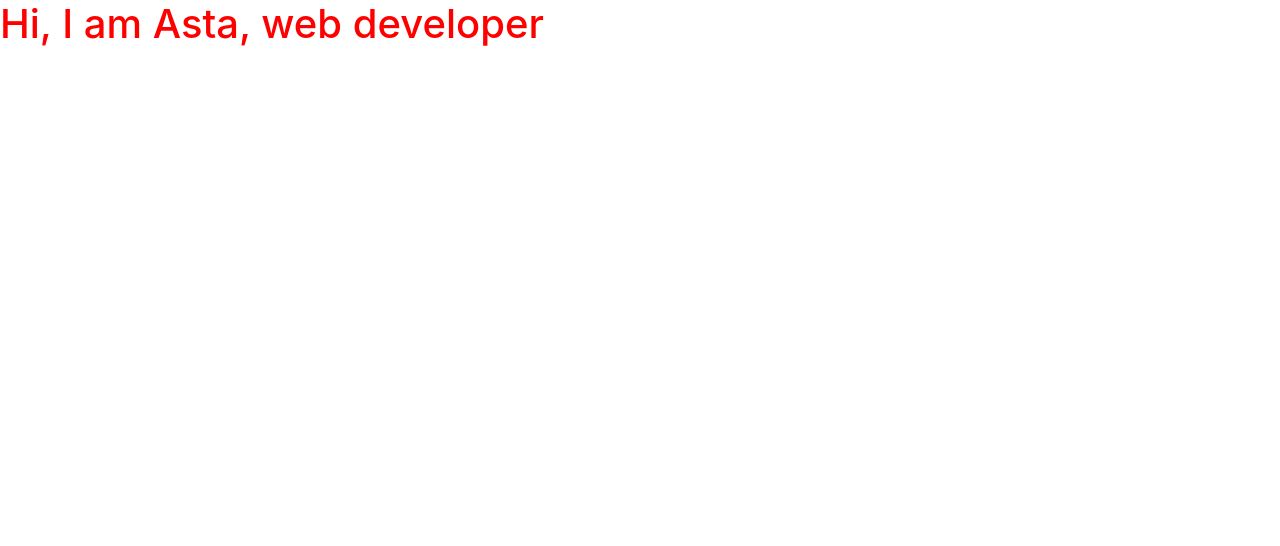
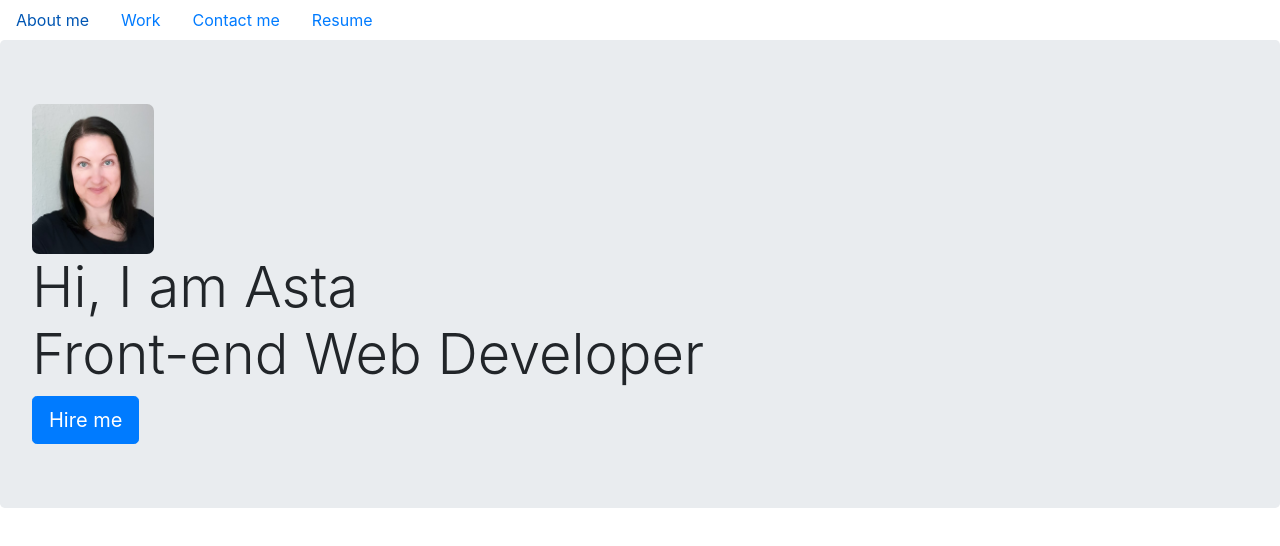
Before and after one commit to AstaRem/bootstrap4-portfolio, a plain HTML site: page index.html in a window 1280 px wide. Drawn offline with nearby package versions, Linux system fonts and the light colour scheme.

Commit message:
added nav and jumbotron sections

```diff
--- a/css/style.css
+++ b/css/style.css
@@ -1,3 +1,10 @@
-body {
-    color: red;
+img{
+    width: 100%;
 }
+
+
+/* jumbotron */
+.profile-photo-container img {
+    width: 10%;
+    border-radius: 7px;
+}
--- a/index.html
+++ b/index.html
@@ -11,7 +11,39 @@
     <title>Bootstrap4 portfolio</title>
 </head>
 <body>
-    <h1>Hi, I am Asta, web developer</h1>
+    <!-- Navigation -->
+      <nav class="nav">
+        <a class="nav-link" href="#">About me</a>
+        <a class="nav-link" href="#">Work</a>
+        <a class="nav-link" href="#">Contact me</a>
+        <a class="nav-link" href="#">Resume</a>
+      </nav>
+
+      <!-- hero -->
+      <div class="jumbotron">
+        <div class="profile-photo-container">
+            <img src="images/profile.jpg" alt="profile photo">
+        </div>
+        <h1 class="display-4">Hi, I am Asta
+            <br>
+            Front-end Web Developer
+        </h1>
+        <a class="btn btn-primary btn-lg" href="#" role="button">Hire me</a>
+      </div>
+
+      <!-- My work -->
+
+      <!-- Skills section -->
+
+      <!-- About me-contact-->
+
+      <!-- Footer -->
+
+
+
+
+
+
 
 </body>
 </html>
```
Also changed, not shown: images/profile.jpg (added).
